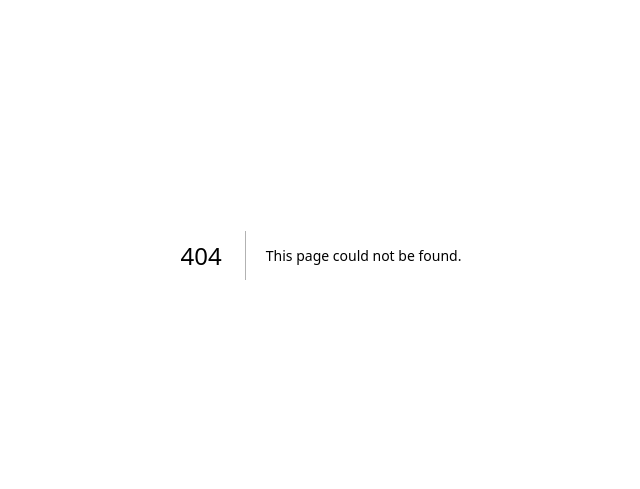
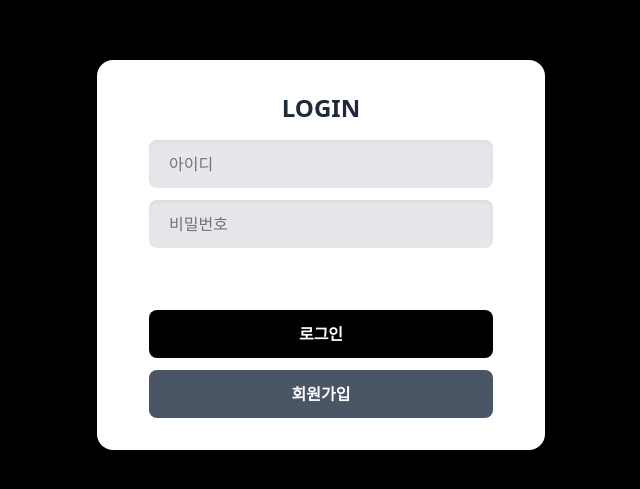
Before and after one commit to zkaakakg/todo-list, a Next.js app in the folder frontend/todolist/: page /login in a window 1280 px wide. Before the commit this address had no page. Shown: the part 145-634 px from the top of the page, without its empty margins (319-959 px from the left). Built offline with nearby package versions, Linux system fonts and the light colour scheme.

Commit message:
feat: 로그인 페이지 구현 및 서버 연동, Tailwind CSS 적용

```diff
--- /dev/null
+++ b/frontend/todolist/src/app/login/page.tsx
@@ -0,0 +1,95 @@
+"use client";
+import "../globals.css";
+import { useState } from "react";
+
+type LoginForm = {
+  username: string;
+  password: string;
+};
+
+export default function LoginPage() {
+  const [form, setForm] = useState<LoginForm>({
+    username: "",
+    password: "",
+  });
+
+  const [message, setMessage] = useState<string>("");
+
+  const handleChange = (e: React.ChangeEvent<HTMLInputElement>) => {
+    setForm({ ...form, [e.target.name]: e.target.value });
+  };
+
+  const handleSubmit = async (e: React.FormEvent) => {
+    e.preventDefault();
+
+    const params = new URLSearchParams();
+    params.append("username", form.username);
+    params.append("password", form.password);
+
+    try {
+      const response = await fetch("http://localhost:8080/member/login", {
+        method: "POST",
+        headers: {
+          "Content-Type": "application/x-www-form-urlencoded",
+        },
+        body: params.toString(),
+        credentials: "include",
+      });
+      if (response.status === 200) {
+        window.location.href = "/";
+      } else {
+        setMessage("회원님의 정보가 잘못입력되었습니다.");
+      }
+    } catch (error) {
+      console.error("Error:", error);
+      setMessage("서버 오류가 발생했습니다.");
+    }
+  };
+
+  return (
+    <div className="min-h-screen flex items-center justify-center bg-black p-30">
+      <div className="max-w-md w-[600px] h-[390px] bg-white p-8 rounded-2xl shadow-lg flex flex-col justify-between">
+        <h4 className="text-2xl font-bold text-gray-800 text-center">LOGIN</h4>
+        <form
+          className="flex flex-col justify-between flex-grow mt-4 px-5"
+          onSubmit={handleSubmit}
+        >
+          <div className="flex flex-col gap-3">
+            <input
+              name="username"
+              placeholder="아이디"
+              onChange={handleChange}
+              value={form.username}
+              className="bg-gray-200 shadow-inner  py-3 px-5 rounded-lg"
+            />
+            <input
+              type="password"
+              name="password"
+              placeholder="비밀번호"
+              onChange={handleChange}
+              value={form.password}
+              className="bg-gray-200 shadow-inner  py-3 px-5 rounded-lg"
+            />
+            {message && <p className="text-red-600 text-sm">{message}</p>}
+          </div>
+
+          {/* 버튼을 하단에 고정 */}
+          <div className="mt-6">
+            <button
+              type="submit"
+              className="w-full py-3 px-5 bg-black font-semibold text-white text-m rounded-lg focus:outline-none hover:opacity-90"
+            >
+              로그인
+            </button>
+            <button
+              type="button"
+              className="w-full mt-3 py-3 px-5 bg-gray-600 font-semibold text-white text-m rounded-lg focus:outline-none hover:opacity-90"
+            >
+              회원가입
+            </button>
+          </div>
+        </form>
+      </div>
+    </div>
+  );
+}
```
